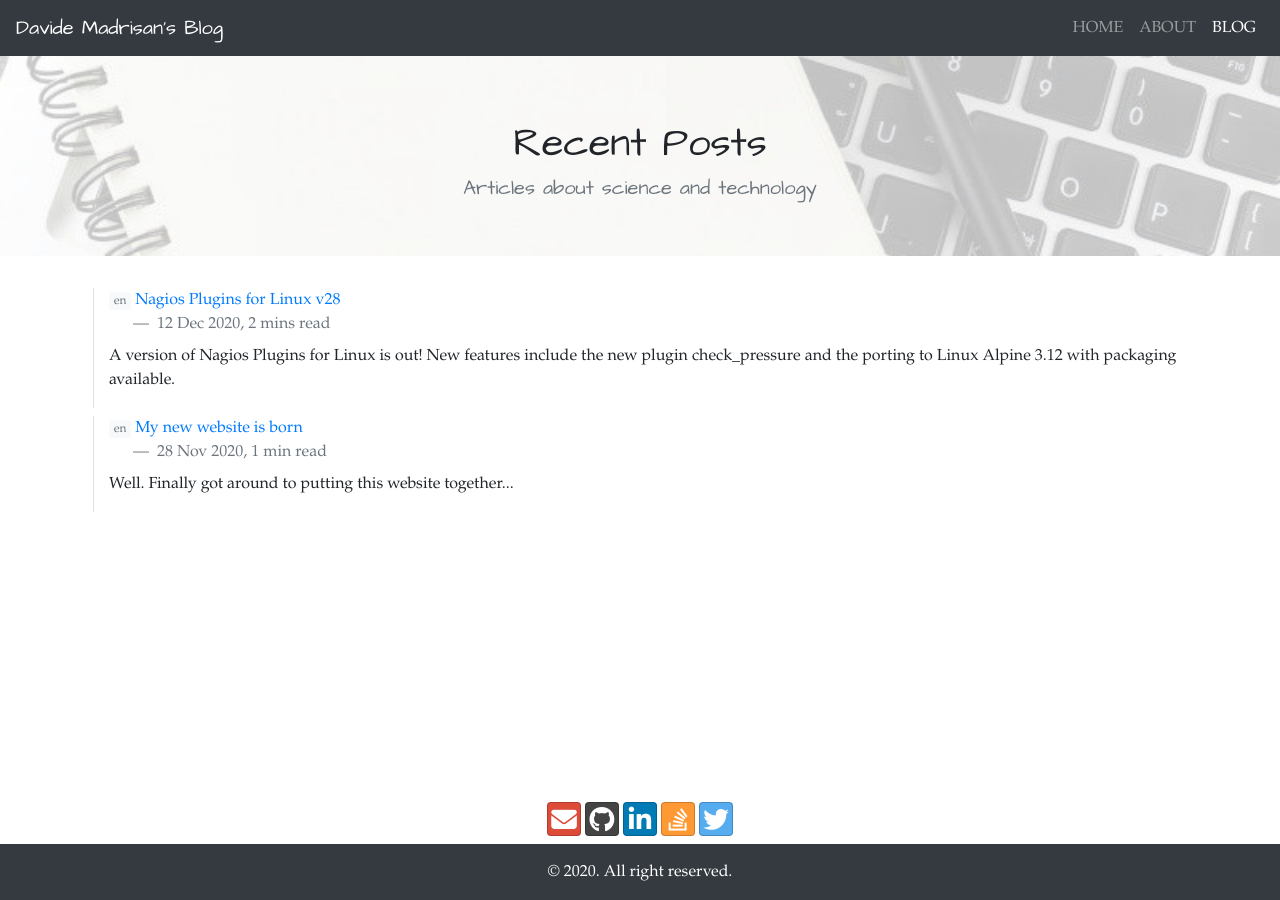
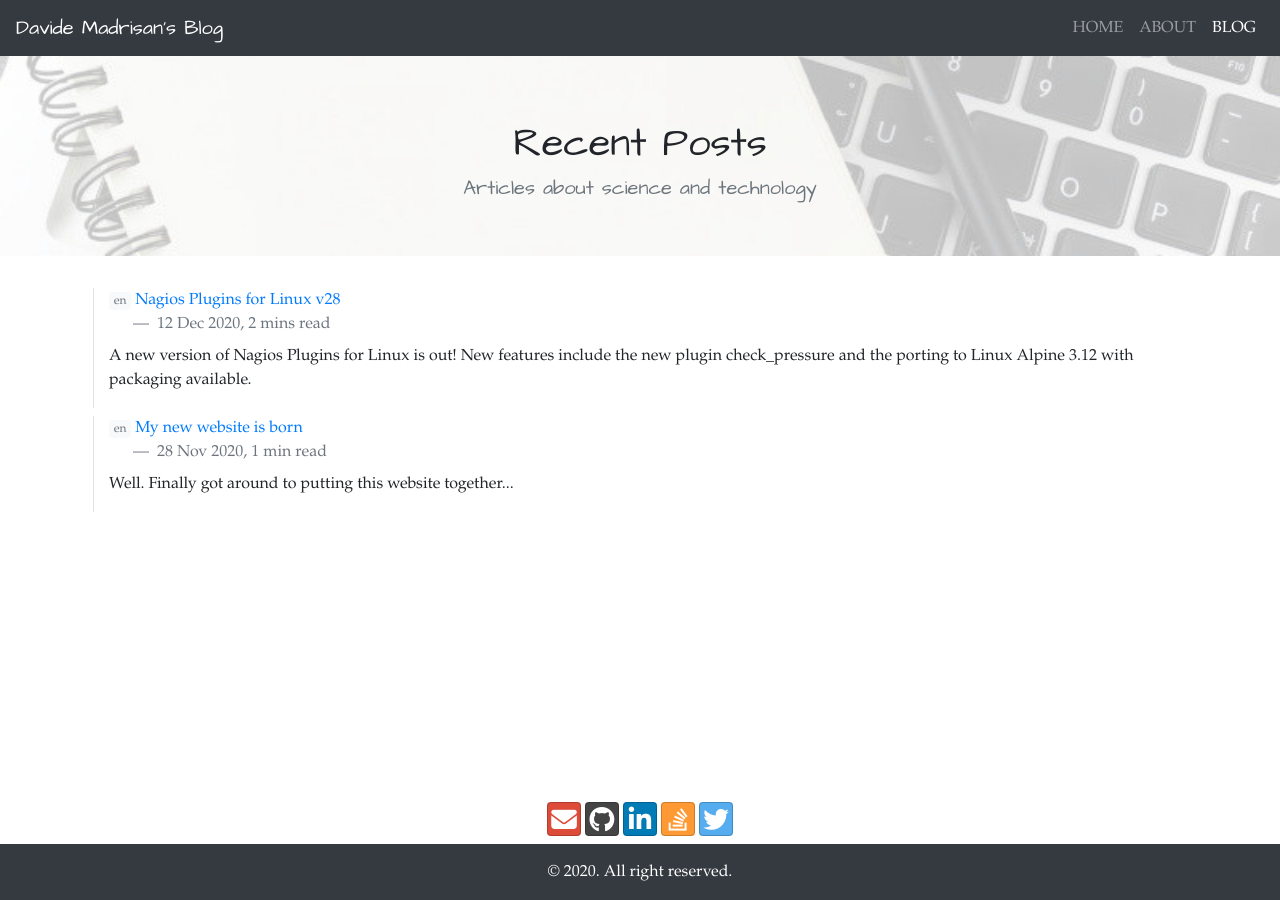
Before and after one commit to madrisan/madrisan.github.io, a Jekyll site: the page built from blog/index.html, in a window 1280 px wide. Built offline with Jekyll 4.4.1, drawn with Linux system fonts in a browser that asks for light colours; nearby versions of some CDN libraries.

```diff
--- a/_config.yml
+++ b/_config.yml
@@ -11,6 +11,7 @@ permalink: /blog/:year/:month/:day/:title
 plugins:
   - jemoji
 socials:
+  facebookappid: '383695016267763'
   github: https://github.com/madrisan
   linkedin: https://www.linkedin.com/in/madrisan
   stackoverflow: https://stackoverflow.com/users/5721620/davide-madrisan
--- a/_layouts/default.html
+++ b/_layouts/default.html
@@ -6,6 +6,7 @@
         <title>{{ page.title }}</title>
         <meta charset="utf-8">
         <meta name="viewport" content="width=device-width, initial-scale=1, shrink-to-fit=no">
+        <meta property="fb:app_id" content="{{ site.socials.facebookappid }}"/>
         <meta property="og:description" content="{{ site.description }}">
         <meta property="og:image" content="{{ site.url | append: site.images.home }}">
         <meta property="og:site_name" content="{{ site.name }}">
@@ -13,7 +14,6 @@
         <meta property="og:type" content="website">
         <meta property="og:url" content="{{ site.url }}">
         <meta name="twitter:card" content="summary_large_image">
-
         <!-- favicon -->
         <link rel="shortcut icon" type="image/png" href="{{ site.images.favicon }}">
 
--- a/_layouts/post.html
+++ b/_layouts/post.html
@@ -6,6 +6,7 @@
     <head>
         <title>{{ page.title }}</title>
         <meta charset="utf-8">
+        <meta property="fb:app_id" content="{{ site.socials.facebookappid }}"/>
         <meta property="og:title" content="{{ page.title }}">
         <meta property="og:description" content="{{ page.summary }}">
         <meta property="og:site_name" content="Davide Madrisan's Blog">
--- a/_posts/2020-12-12-nagios-plugins-linux-v28.md
+++ b/_posts/2020-12-12-nagios-plugins-linux-v28.md
@@ -4,7 +4,7 @@ title: Nagios Plugins for Linux v28
 date: 2020-12-12
 language: en
 location: The Opensource World
-summary: A version of Nagios Plugins for Linux is out! New features include the new plugin check_pressure and the porting to Linux Alpine 3.12 with packaging available.
+summary: A new version of Nagios Plugins for Linux is out! New features include the new plugin check_pressure and the porting to Linux Alpine 3.12 with packaging available.
 ---
 
 The version 28 of the Nagios Plugins for Linux ("*Alpine Hike*") is available
```
